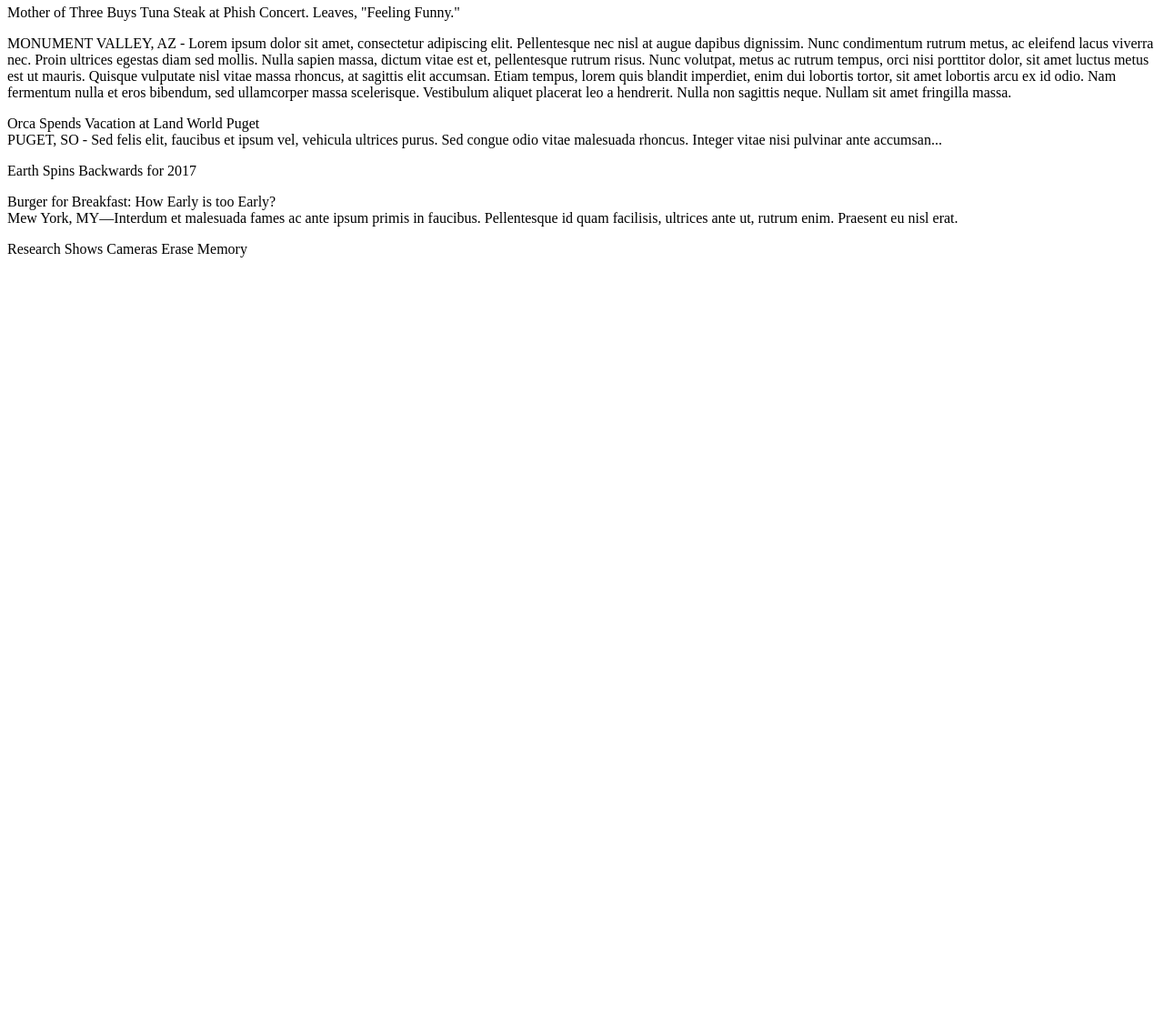
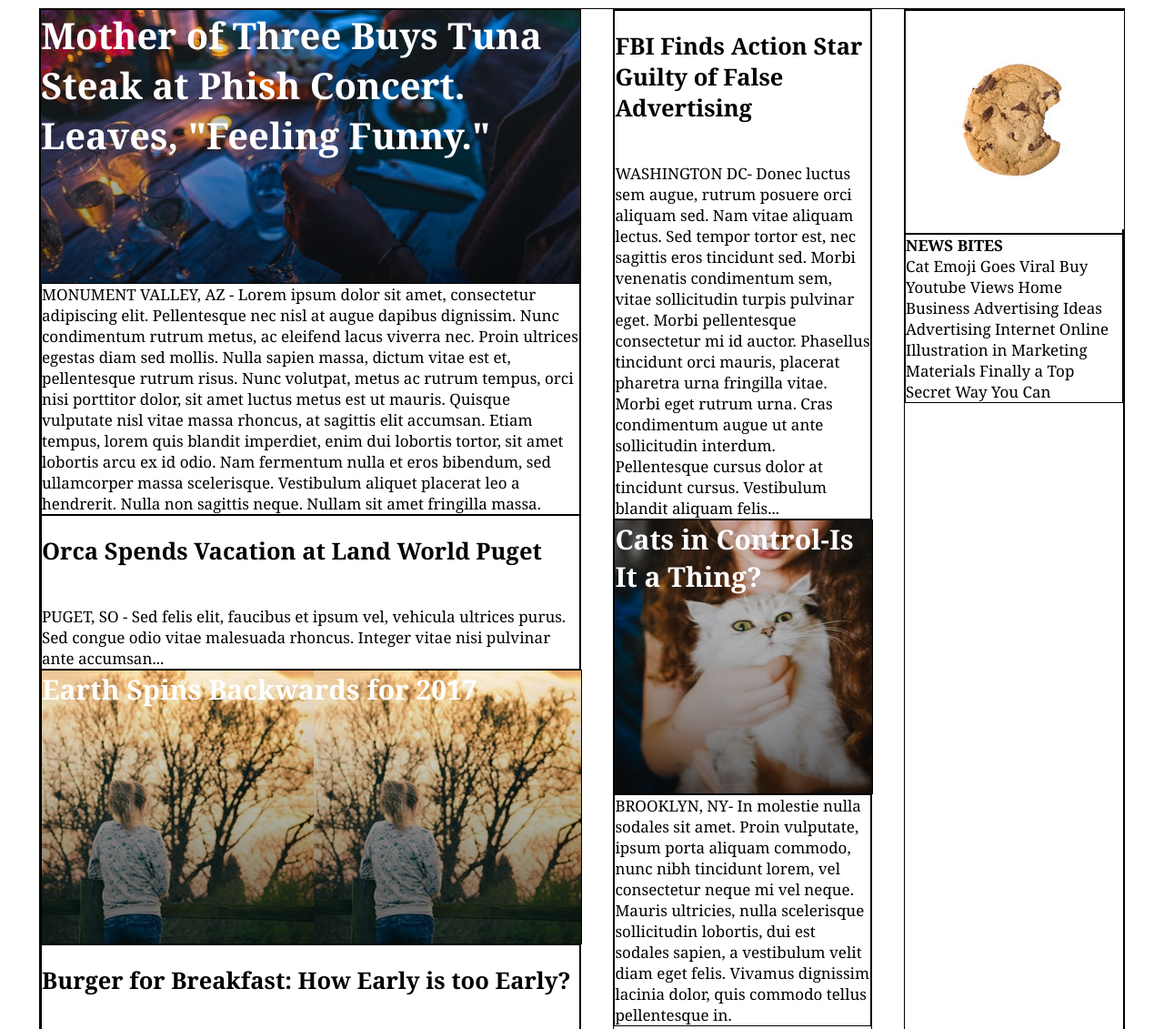
Before and after one commit to SometimesDeveloping/mytimes, a plain HTML site: page index.html in a window 1280 px wide. Shown: the part 100-1231 px from the top of the page at 91% size. Before the commit the page ends 800 px from the top, so only its background shows below. Drawn offline with Linux system fonts and the light colour scheme.

Commit message:
Add images in CSS. Organize news stories

```diff
--- a/index.html
+++ b/index.html
@@ -24,30 +24,51 @@
 
       <!-- large column -->
       <div class="column large">
-        <p>
+        <div class="imgheader bigfont one">
           Mother of Three Buys Tuna Steak at Phish Concert. Leaves, "Feeling Funny."
-        </p>
-        <p>
+        </div>
+        <span class="story">
           MONUMENT VALLEY, AZ - Lorem ipsum dolor sit amet, consectetur adipiscing elit. Pellentesque nec nisl at augue dapibus dignissim. Nunc condimentum rutrum metus, ac eleifend lacus viverra nec. Proin ultrices egestas diam sed mollis. Nulla sapien massa, dictum vitae est et, pellentesque rutrum risus. Nunc volutpat, metus ac rutrum tempus, orci nisi porttitor dolor, sit amet luctus metus est ut mauris. Quisque vulputate nisl vitae massa rhoncus, at sagittis elit accumsan. Etiam tempus, lorem quis blandit imperdiet, enim dui lobortis tortor, sit amet lobortis arcu ex id odio. Nam fermentum nulla et eros bibendum, sed ullamcorper massa scelerisque. Vestibulum aliquet placerat leo a hendrerit. Nulla non sagittis neque. Nullam sit amet fringilla massa.
-        </p>
-        <p>
-          Orca Spends Vacation at Land World Puget <br>
+        </span>
+        <span class="story">
+          <h2>Orca Spends Vacation at Land World Puget</h2> <br>
           PUGET, SO - Sed felis elit, faucibus et ipsum vel, vehicula ultrices purus. Sed congue odio vitae malesuada rhoncus. Integer vitae nisi pulvinar ante accumsan...
-        </p>
-        <p>Earth Spins Backwards for 2017</p>
-        <p>Burger for Breakfast: How Early is too Early? <br>
+        </span>
+        <div>
+          <span class="imgheader two">Earth Spins Backwards for 2017</span>
+        </div>
+        <span class="story">
+          <h2>Burger for Breakfast: How Early is too Early?</h2> <br>
           Mew York, MY—Interdum et malesuada fames ac ante ipsum primis in faucibus. Pellentesque id quam facilisis, ultrices ante ut, rutrum enim. Praesent eu nisl erat.
 
-        </p>
-        <p>Research Shows Cameras Erase Memory</p>
+        </span>
+        <div>
+          <span class="imgheader three">Research Shows Cameras Erase Memory</span>
+        </div>
       </div>
+
       <!-- medium column -->
       <div class="column medium">
+        <span class="story">
+          <h2>FBI Finds Action Star Guilty of False Advertising</h2> <br>
+          WASHINGTON DC- Donec luctus sem augue, rutrum posuere orci aliquam sed. Nam vitae aliquam lectus. Sed tempor tortor est, nec sagittis eros tincidunt sed. Morbi venenatis condimentum sem, vitae sollicitudin turpis pulvinar eget. Morbi pellentesque consectetur mi id auctor. Phasellus tincidunt orci mauris, placerat pharetra urna fringilla vitae. Morbi eget rutrum urna. Cras condimentum augue ut ante sollicitudin interdum. Pellentesque cursus dolor at tincidunt cursus. Vestibulum blandit aliquam felis...
+        </span>
+        <div>
+          <span class="imgheader four">Cats in Control-Is It a Thing?</span>
+        </div>
+        <span class="story">
+          BROOKLYN, NY- In molestie nulla sodales sit amet. Proin vulputate, ipsum porta aliquam commodo, nunc nibh tincidunt lorem, vel consectetur neque mi vel neque. Mauris ultricies, nulla scelerisque sollicitudin lobortis, dui est sodales sapien, a vestibulum velit diam eget felis. Vivamus dignissim lacinia dolor, quis commodo tellus pellentesque in.
+        </span>
 
       </div>
       <!-- small column -->
       <div class="column small">
-
+        <span> <img src="./resources/images/img-news-bite.png" alt="Image of a chocolate chip cookie">
+        </span>
+        <span class="story">
+          <strong>NEWS BITES</strong> <br>
+          Cat Emoji Goes Viral Buy Youtube Views Home Business Advertising Ideas Advertising Internet Online Illustration in Marketing Materials Finally a Top Secret Way You Can
+        </span>
       </div>
     </div>
   </body>
--- a/resources/css/style.css
+++ b/resources/css/style.css
@@ -24,3 +24,87 @@ nav a {
   color: black;
   padding: 20px 10px;
 }
+
+.infocontainer {
+  display: flex;
+  flex-direction: row;
+  justify-content: center;
+  border: 1px solid black;
+  margin: 20px 35px;
+}
+
+.column {
+  display: inline-flex;
+  flex-direction: column;
+  justify-content: center;
+  border: 1px solid black;
+}
+
+.column span {
+  border: 1px solid black;
+}
+
+.column.large {
+  display: inline-flex;
+  justify-content: flex-start;
+  width: 630px;
+}
+
+.column.medium {
+  display: inline-flex;
+  justify-content: flex-start;
+  margin-left: 35px;
+  margin-right: 35px;
+  width: 300px;
+}
+
+.column.small {
+  display: inline-flex;
+  justify-content: flex-start;
+  width: 240px;
+}
+
+.story {
+  font-family: Georgia;
+  font-size: 17px;
+  color: black;
+}
+
+.column .imgheader {
+  display: inline-flex;
+  font-family: Georgia;
+  font-weight: bold;
+  font-size: 30px;
+  color: white;
+  width: 100%;
+}
+
+.column .bigfont {
+  font-size: 40px;
+}
+
+.column .one {
+  display: inline-flex;
+  background-image: url("../images/img-story-main.png");
+  height: 300px;
+}
+
+.column .two {
+  display: inline-flex;
+  background-image: url("../images/img-story-2.png");
+  height: 300px;
+}
+
+.column .three {
+  display: inline-flex;
+  background-image: url("../images/img-story-3.png");
+  height: 300px;
+
+}
+
+.column .four {
+  display: inline-flex;
+  background-image: url("../images/img-story-1.png");
+  height: 300px;
+
+}
```
